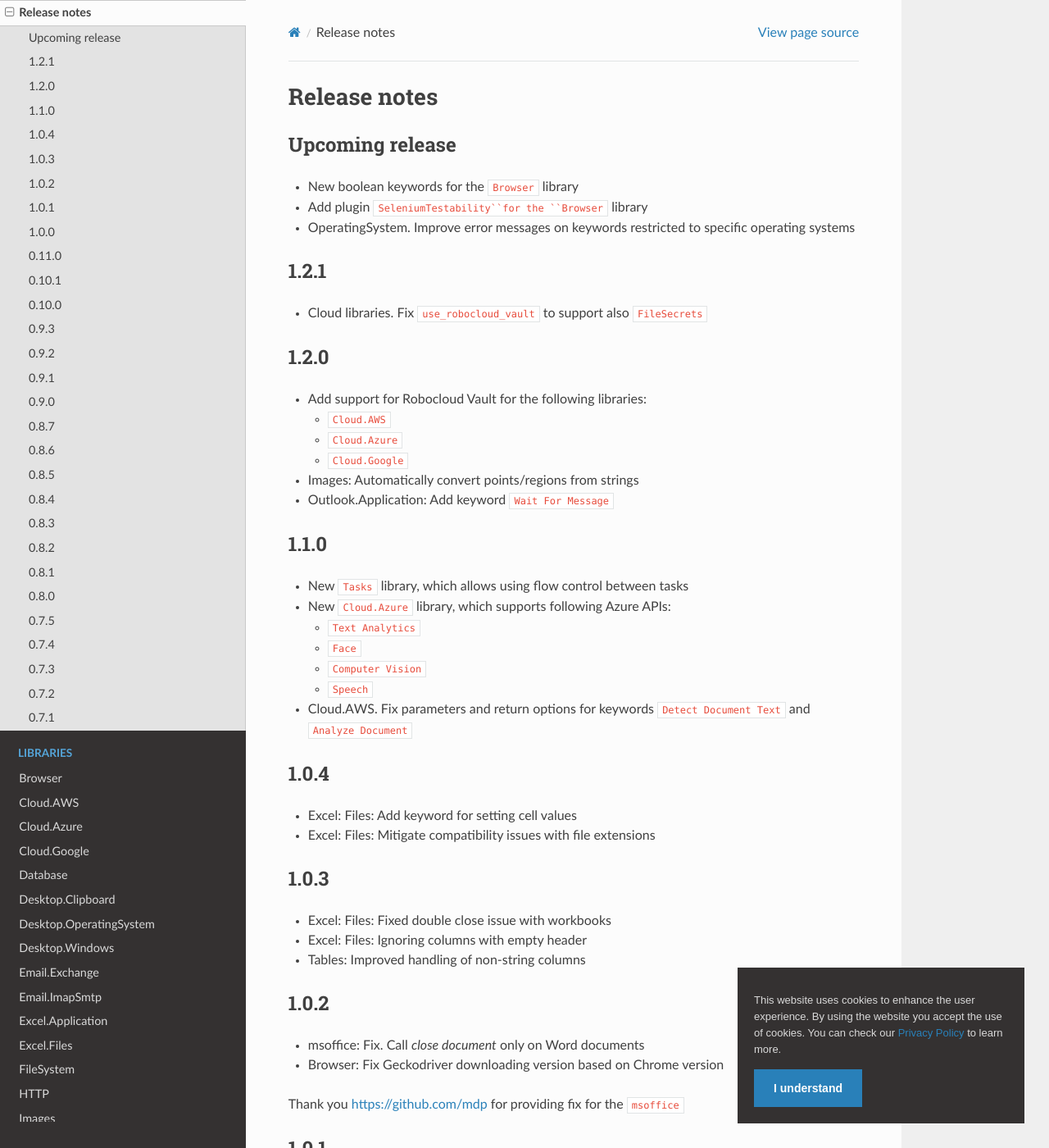
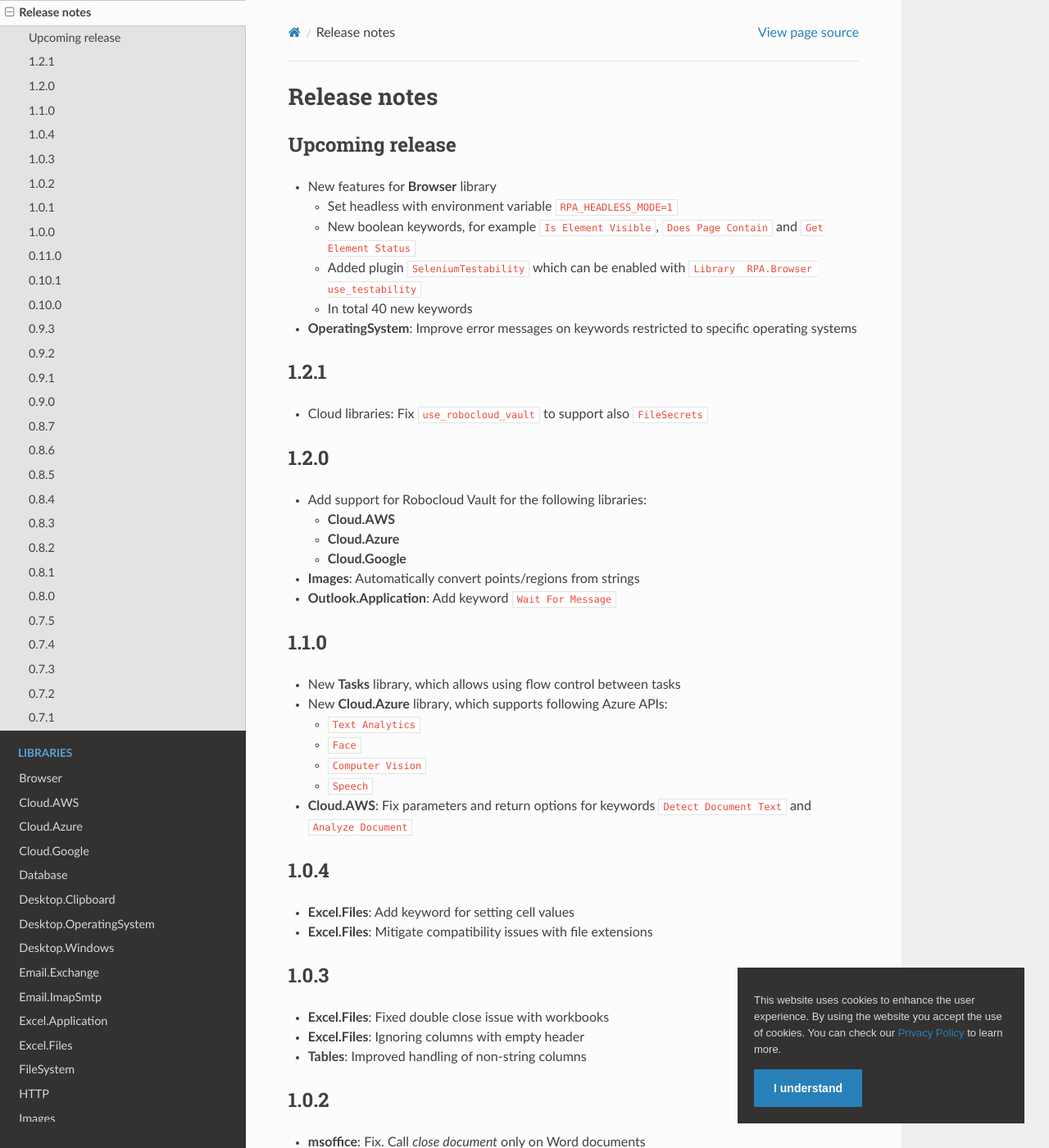
Before and after one commit to coderprovider/Framework-RPA, a Sphinx documentation site: the page built from docs/source/releasenotes.rst, in a window 1280 px wide and 1400 px high. Shown: the whole window at 82% size. Built offline with Sphinx 7.4.7 and the Read the Docs theme 2.0.0, drawn with Linux system fonts in a browser that asks for light colours; pages that are not in the unit, such as notebooks, are missing from menus; some of the changed text lies outside the part shown.

Commit message:
update releasenotes

```diff
--- a/docs/source/releasenotes.rst
+++ b/docs/source/releasenotes.rst
@@ -4,69 +4,76 @@
 Upcoming release
 ----------------
 
-- New boolean keywords for the ``Browser`` library
-- Add plugin ``SeleniumTestability``for the ``Browser`` library
-- OperatingSystem. Improve error messages on keywords restricted to specific
+- New features for **Browser** library
+
+  - Set headless with environment variable ``RPA_HEADLESS_MODE=1``
+  - New boolean keywords, for example ``Is Element Visible``, ``Does Page Contain``
+    and ``Get Element Status``
+  - Added plugin ``SeleniumTestability`` which can be enabled
+    with ``Library  RPA.Browser  use_testability``
+  - In total 40 new keywords
+
+- **OperatingSystem**: Improve error messages on keywords restricted to specific
   operating systems
 
 1.2.1
 -----
 
-- Cloud libraries. Fix ``use_robocloud_vault`` to support also ``FileSecrets``
+- Cloud libraries: Fix ``use_robocloud_vault`` to support also ``FileSecrets``
 
 1.2.0
 -----
 
 - Add support for Robocloud Vault for the following libraries:
 
-  - ``Cloud.AWS``
-  - ``Cloud.Azure``
-  - ``Cloud.Google``
+  - **Cloud.AWS**
+  - **Cloud.Azure**
+  - **Cloud.Google**
 
-- Images: Automatically convert points/regions from strings
-- Outlook.Application: Add keyword ``Wait For Message``
+- **Images**: Automatically convert points/regions from strings
+- **Outlook.Application**: Add keyword ``Wait For Message``
 
 1.1.0
 -----
 
-- New ``Tasks`` library, which allows using flow control between tasks
-- New ``Cloud.Azure`` library, which supports following Azure APIs:
+- New **Tasks** library, which allows using flow control between tasks
+- New **Cloud.Azure** library, which supports following Azure APIs:
 
   - ``Text Analytics``
   - ``Face``
   - ``Computer Vision``
   - ``Speech``
 
-- Cloud.AWS. Fix parameters and return options for keywords
+- **Cloud.AWS**: Fix parameters and return options for keywords
   ``Detect Document Text`` and ``Analyze Document``
 
 1.0.4
 -----
 
-- Excel: Files: Add keyword for setting cell values
-- Excel: Files: Mitigate compatibility issues with file extensions
+- **Excel.Files**: Add keyword for setting cell values
+- **Excel.Files**: Mitigate compatibility issues with file extensions
 
 1.0.3
 -----
 
-- Excel: Files: Fixed double close issue with workbooks
-- Excel: Files: Ignoring columns with empty header
-- Tables: Improved handling of non-string columns
+- **Excel.Files**: Fixed double close issue with workbooks
+- **Excel.Files**: Ignoring columns with empty header
+- **Tables**: Improved handling of non-string columns
 
 1.0.2
 -----
 
-- msoffice: Fix. Call `close document` only on Word documents
-- Browser: Fix Geckodriver downloading version based on Chrome version
+- **msoffice**: Fix. Call `close document` only on Word documents
+- **Browser**: Fix Geckodriver downloading version based on Chrome version
 
-Thank you https://github.com/mdp for providing fix for the ``msoffice``
+Thank you https://github.com/mdp for providing fix for the **msoffice**
 
 1.0.1
 -----
 
-- Tables: Added keywords ``Get table slice`` and ``Rename table columns``
-- Excel: Files: Fixed various issues with appending data to empty worksheet
-- Outlook: Fix attachment handling
+- **Tables**: Added keywords ``Get table slice`` and ``Rename table columns``
+- **Excel.Files**: Fixed various issues with appending data to empty worksheet
+- **Outlook**: Fix attachment handling
 
 1.0.0
 -----
@@ -78,7 +85,7 @@
 0.11.0
 ------
 
-- Cloud.Google: Added as optional package, needs to be installed
+- **Cloud.Google**: Added as optional package, needs to be installed
   with ``pip install rpa-framework[google]``
 
   Support for services:
@@ -91,33 +98,33 @@
     - ``Google Cloud Video Intelligence``
     - ``Google Cloud Vision``
 
-- Excel.Files: Minor documentation update
+- **Excel.Files**: Minor documentation update
 
 0.10.1
 ------
 
-- Email.Exchange: Fix parameter handling for kw ``send_message``
+- **Email.Exchange**: Fix parameter handling for kw ``send_message``
 
 0.10.0
 ------
 
-- Email.Exchange: Add support for ``HTML`` content, ``attachments``, and inline ``images``
-- Email.ImapSmtp: Allow sending inline images - parameter ``images`` for kw ``Send Message``
-- HTTP: Return response of ``Download`` keyword (including content)
-- Cloud.AWS: Due to ``boto3`` dependency size, library requires ``pip install rpa-framework[aws]`` to use
+- **Email.Exchange**: Add support for ``HTML`` content, ``attachments``, and inline ``images``
+- **Email.ImapSmtp**: Allow sending inline images - parameter ``images`` for kw ``Send Message``
+- **HTTP**: Return response of ``Download`` keyword (including content)
+- **Cloud.AWS**: Due to ``boto3`` dependency size, library requires ``pip install rpa-framework[aws]`` to use
 
 0.9.3
 -----
 
-- New library: Cloud.AWS, supporting following services:
+- New library: **Cloud.AWS**, supporting following services:
 
   - ``Comprehend``
   - ``S3``
   - ``SQS``
   - ``Textract``
 
-- Tables: Add keyword ``Get table dimensions``, allow setting arbitrary cell value
-- New library: Twitter
+- **Tables**: Add keyword ``Get table dimensions``, allow setting arbitrary cell value
+- New library: **Twitter**
 
 0.9.2
 -----
```
Also changed, not shown: other parts of docs/source/releasenotes.rst (+31 -31 lines).
